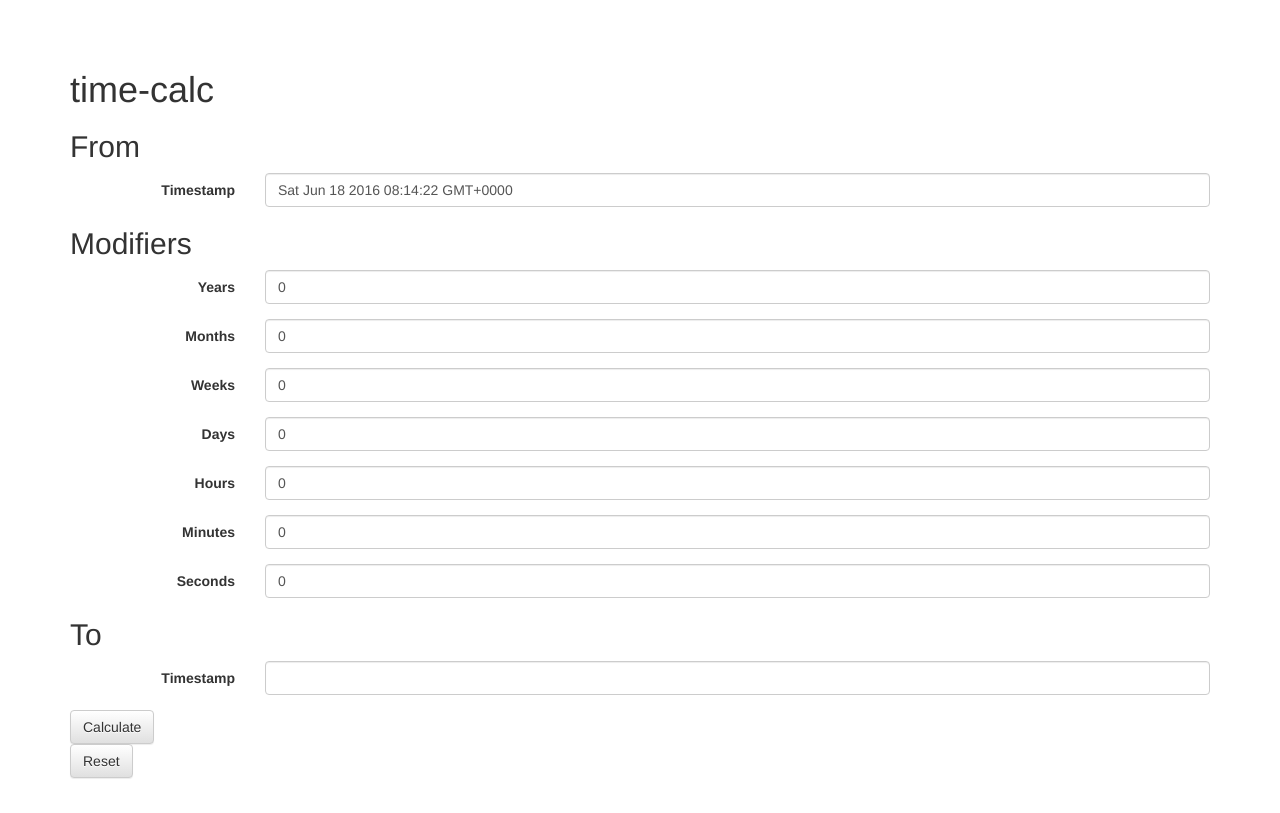
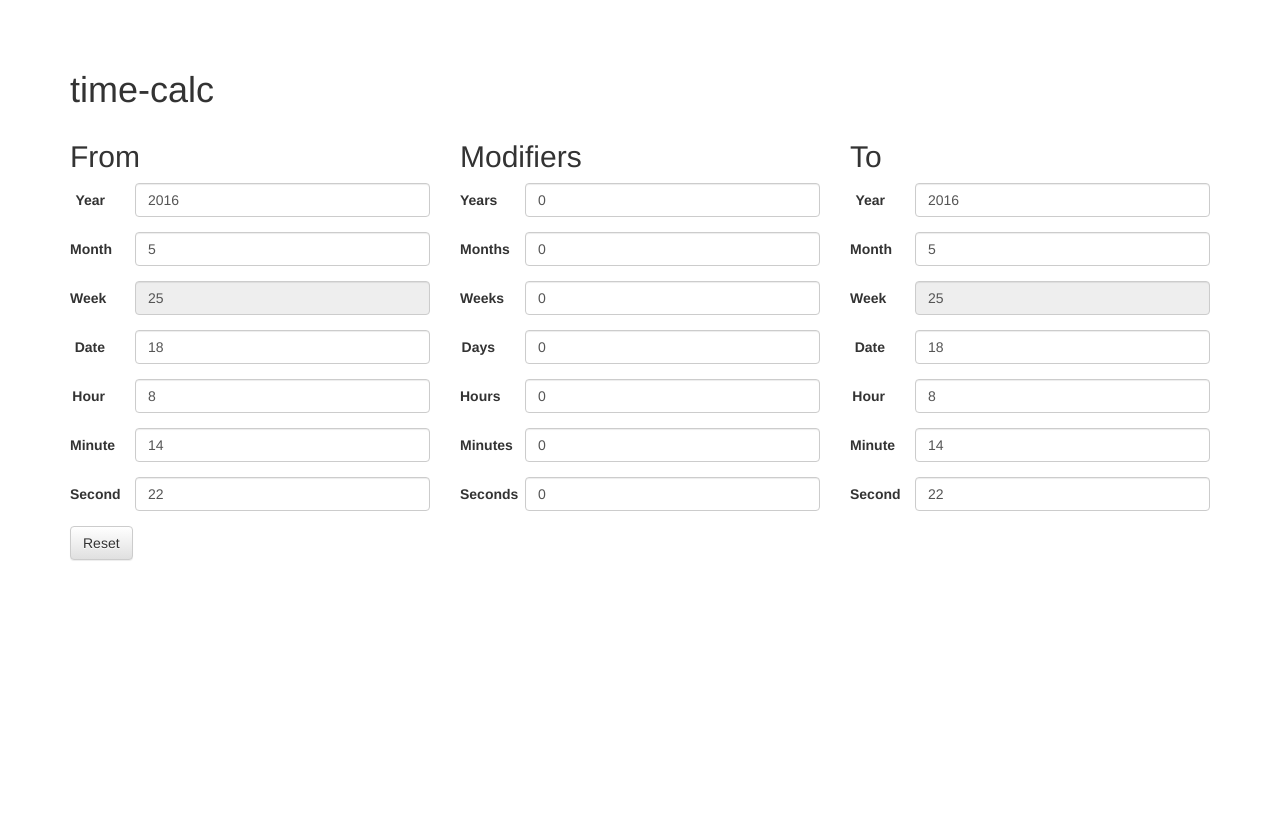
Before and after one commit to mzogheib/time-calc, a website: page index.html in a window 1280 px wide. Drawn offline with nearby package versions, Linux system fonts and the light colour scheme.

Commit message:
Change layout to columns, add weeks field (disabled), add ability to update from date & time, calculate automatically rather than with a button

```diff
--- a/js/app/calculator/calculator.component.js
+++ b/js/app/calculator/calculator.component.js
@@ -5,16 +5,26 @@ angular.
     module('calculator').
     component('calculator', {
         templateUrl: 'js/app/calculator/calculator.template.html',
-        controller: function TimeCalcController() {
+        controller: function TimeCalcController($scope) {
             var self = this;
 
-            self.calculate = calculate;
+            self.calculateFrom = calculateFrom;
+            self.calculateMod = calculateMod;
+            self.calculateTo = calculateTo;
             self.reset = reset;
 
             init();
 
             function init () {
                 self.fromTimestamp = moment();
+
+                self.fromYear = self.fromTimestamp.year();
+                self.fromMonth = self.fromTimestamp.month();
+                self.fromWeek = self.fromTimestamp.week();
+                self.fromDate = self.fromTimestamp.date();
+                self.fromHour = self.fromTimestamp.hour();
+                self.fromMinute = self.fromTimestamp.minute();
+                self.fromSecond = self.fromTimestamp.second();
 
                 self.modYears = 0;
                 self.modMonths = 0;
@@ -24,10 +34,26 @@ angular.
                 self.modMinutes = 0;
                 self.modSeconds = 0;
 
-                self.toTimestamp = null;
+                calculateTo();
             }
 
-            function calculate () {
+            function calculateFrom () {
+                self.fromTimestamp
+                    .year(self.fromYear)
+                    .month(self.fromMonth)
+                    .date(self.fromDate)
+                    .hour(self.fromHour)
+                    .minute(self.fromMinute)
+                    .second(self.fromSecond);
+
+                calculateTo();
+            }
+
+            function calculateMod () {
+                console.log('Yo');
+            }
+
+            function calculateTo () {
                 self.toTimestamp = self.fromTimestamp
                     .clone()
                     .add(self.modYears, 'years')
@@ -37,6 +63,14 @@ angular.
                     .add(self.modHours, 'hours')
                     .add(self.modMinutes, 'minutes')
                     .add(self.modSeconds, 'seconds');
+
+                self.toYear = self.toTimestamp.year();
+                self.toMonth = self.toTimestamp.month();
+                self.toWeek = self.toTimestamp.week();
+                self.toDate = self.toTimestamp.date();
+                self.toHour = self.toTimestamp.hour();
+                self.toMinute = self.toTimestamp.minute();
+                self.toSecond = self.toTimestamp.second();
             }
 
             function reset () {
--- a/js/app/calculator/calculator.template.html
+++ b/js/app/calculator/calculator.template.html
@@ -1,71 +1,149 @@
 <div class="container">
   <h1>time-calc</h1>
+  <div class="row">
+    <div class="col-md-4">
       <h2>From</h2>
       <form class="form-horizontal">
         <div class="form-group">
-      <label for="fromTimestamp" class="col-sm-2 control-label">Timestamp</label>
+          <label for="fromYear" class="col-sm-2 control-label">Year</label>
           <div class="col-sm-10">
-        <input id="fromTimestamp" class="form-control" ng-model="$ctrl.fromTimestamp">
+            <input type="number" id="fromYear" class="form-control" ng-model="$ctrl.fromYear" ng-change="$ctrl.calculateFrom()">
           </div>
         </div>
+        <div class="form-group">
+          <label for="fromMonth" class="col-sm-2 control-label">Month</label>
+          <div class="col-sm-10">
+            <input type="number" id="fromMonth" class="form-control" ng-model="$ctrl.fromMonth" ng-change="$ctrl.calculateFrom()">
+          </div>
+        </div>
+        <div class="form-group">
+          <label for="fromWeek" class="col-sm-2 control-label">Week</label>
+          <div class="col-sm-10">
+            <input type="number" id="fromWeek" class="form-control" ng-model="$ctrl.fromWeek" disabled="true">
+          </div>
+        </div>
+        <div class="form-group">
+          <label for="fromDate" class="col-sm-2 control-label">Date</label>
+          <div class="col-sm-10">
+            <input type="number" id="fromDate" class="form-control" ng-model="$ctrl.fromDate" ng-change="$ctrl.calculateFrom()">
+          </div>
+        </div>
+        <div class="form-group">
+          <label for="fromHour" class="col-sm-2 control-label">Hour</label>
+          <div class="col-sm-10">
+            <input type="number" id="fromHour" class="form-control" ng-model="$ctrl.fromHour" ng-change="$ctrl.calculateFrom()">
+          </div>
+        </div>
+        <div class="form-group">
+          <label for="fromMinute" class="col-sm-2 control-label">Minute</label>
+          <div class="col-sm-10">
+            <input type="number" id="fromMinute" class="form-control" ng-model="$ctrl.fromMinute" ng-change="$ctrl.calculateFrom()">
+          </div>
+        </div>
+        <div class="form-group">
+          <label for="fromSecond" class="col-sm-2 control-label">Second</label>
+          <div class="col-sm-10">
+            <input type="number" id="fromSecond" class="form-control" ng-model="$ctrl.fromSecond" ng-change="$ctrl.calculateFrom()">
+          </div>
+        </div>
+      </form>
+    </div>
+    <div class="col-md-4">
       <h2>Modifiers</h2>
       <form class="form-horizontal">
         <div class="form-group">
           <label for="modYears" class="col-sm-2 control-label">Years</label>
           <div class="col-sm-10">
-        <input type="number" id="modYears" class="form-control" ng-model="$ctrl.modYears" placeholder="Years">
+            <input type="number" id="modYears" class="form-control" ng-model="$ctrl.modYears" ng-change="$ctrl.calculateTo()" placeholder="Years">
           </div>
         </div>
         <div class="form-group">
           <label for="modMonths" class="col-sm-2 control-label">Months</label>
           <div class="col-sm-10">
-        <input type="number" id="modMonths" class="form-control" ng-model="$ctrl.modMonths" placeholder="Months">
+            <input type="number" id="modMonths" class="form-control" ng-model="$ctrl.modMonths" ng-change="$ctrl.calculateTo()" placeholder="Months">
           </div>
         </div>
         <div class="form-group">
           <label for="modWeeks" class="col-sm-2 control-label">Weeks</label>
           <div class="col-sm-10">
-        <input type="number" id="modWeeks" class="form-control" ng-model="$ctrl.modWeeks" placeholder="Weeks">
+            <input type="number" id="modWeeks" class="form-control" ng-model="$ctrl.modWeeks" ng-change="$ctrl.calculateTo()" placeholder="Weeks">
           </div>
         </div>
         <div class="form-group">
           <label for="modDays" class="col-sm-2 control-label">Days</label>
           <div class="col-sm-10">
-        <input type="number" id="modDays" class="form-control" ng-model="$ctrl.modDays" placeholder="Days">
+            <input type="number" id="modDays" class="form-control" ng-model="$ctrl.modDays" ng-change="$ctrl.calculateTo()" placeholder="Days">
           </div>
         </div>
         <div class="form-group">
           <label for="modHours" class="col-sm-2 control-label">Hours</label>
           <div class="col-sm-10">
-        <input type="number" id="modHours" class="form-control" ng-model="$ctrl.modHours" placeholder="Hours">
+            <input type="number" id="modHours" class="form-control" ng-model="$ctrl.modHours" ng-change="$ctrl.calculateTo()" placeholder="Hours">
           </div>
         </div>
         <div class="form-group">
           <label for="modMinutes" class="col-sm-2 control-label">Minutes</label>
           <div class="col-sm-10">
-        <input type="number" id="modMinutes" class="form-control" ng-model="$ctrl.modMinutes" placeholder="Minutes">
+            <input type="number" id="modMinutes" class="form-control" ng-model="$ctrl.modMinutes" ng-change="$ctrl.calculateTo()" placeholder="Minutes">
           </div>
         </div>
         <div class="form-group">
           <label for="modSeconds" class="col-sm-2 control-label">Seconds</label>
           <div class="col-sm-10">
-        <input type="number" id="modSeconds" class="form-control" ng-model="$ctrl.modSeconds" placeholder="Seconds">
+            <input type="number" id="modSeconds" class="form-control" ng-model="$ctrl.modSeconds" ng-change="$ctrl.calculateTo()" placeholder="Seconds">
           </div>
         </div>
       </form>
+    </div>
+    <div class="col-md-4">
       <h2>To</h2>
       <form class="form-horizontal">
         <div class="form-group">
-      <label for="toTimestamp" class="col-sm-2 control-label">Timestamp</label>
+          <label for="toYear" class="col-sm-2 control-label">Year</label>
           <div class="col-sm-10">
-        <input id="toTimestamp" class="form-control" ng-model="$ctrl.toTimestamp">
+            <input type="number" id="toYear" class="form-control" ng-model="$ctrl.toYear" ng-change="$ctrl.calculateMod()">
+          </div>
+        </div>
+        <div class="form-group">
+          <label for="toMonth" class="col-sm-2 control-label">Month</label>
+          <div class="col-sm-10">
+            <input type="number" id="toMonth" class="form-control" ng-model="$ctrl.toMonth" ng-change="$ctrl.calculateMod()">
+          </div>
+        </div>
+        <div class="form-group">
+          <label for="toWeek" class="col-sm-2 control-label">Week</label>
+          <div class="col-sm-10">
+            <input type="number" id="toWeek" class="form-control" ng-model="$ctrl.toWeek" disabled="true">
+          </div>
+        </div>
+        <div class="form-group">
+          <label for="toDate" class="col-sm-2 control-label">Date</label>
+          <div class="col-sm-10">
+            <input type="number" id="toDate" class="form-control" ng-model="$ctrl.toDate" ng-change="$ctrl.calculateMod()">
+          </div>
+        </div>
+        <div class="form-group">
+          <label for="toHour" class="col-sm-2 control-label">Hour</label>
+          <div class="col-sm-10">
+            <input type="number" id="toHour" class="form-control" ng-model="$ctrl.toHour" ng-change="$ctrl.calculateMod()">
+          </div>
+        </div>
+        <div class="form-group">
+          <label for="toMinute" class="col-sm-2 control-label">Minute</label>
+          <div class="col-sm-10">
+            <input type="number" id="toMinute" class="form-control" ng-model="$ctrl.toMinute" ng-change="$ctrl.calculateMod()">
+          </div>
+        </div>
+        <div class="form-group">
+          <label for="toSecond" class="col-sm-2 control-label">Second</label>
+          <div class="col-sm-10">
+            <input type="number" id="toSecond" class="form-control" ng-model="$ctrl.toSecond" ng-change="$ctrl.calculateMod()">
           </div>
         </div>
       </form>
+    </div>
+  </div>
   <div class="form-group">
-    <form ng-submit="$ctrl.calculate()">
-      <input type="submit" class="btn btn-default" value="Calculate">
-    </form>
     <form ng-submit="$ctrl.reset()">
       <input type="submit" class="btn btn-default" value="Reset">
     </form>
```
Lines whose indentation alone changed are shown as unchanged.
